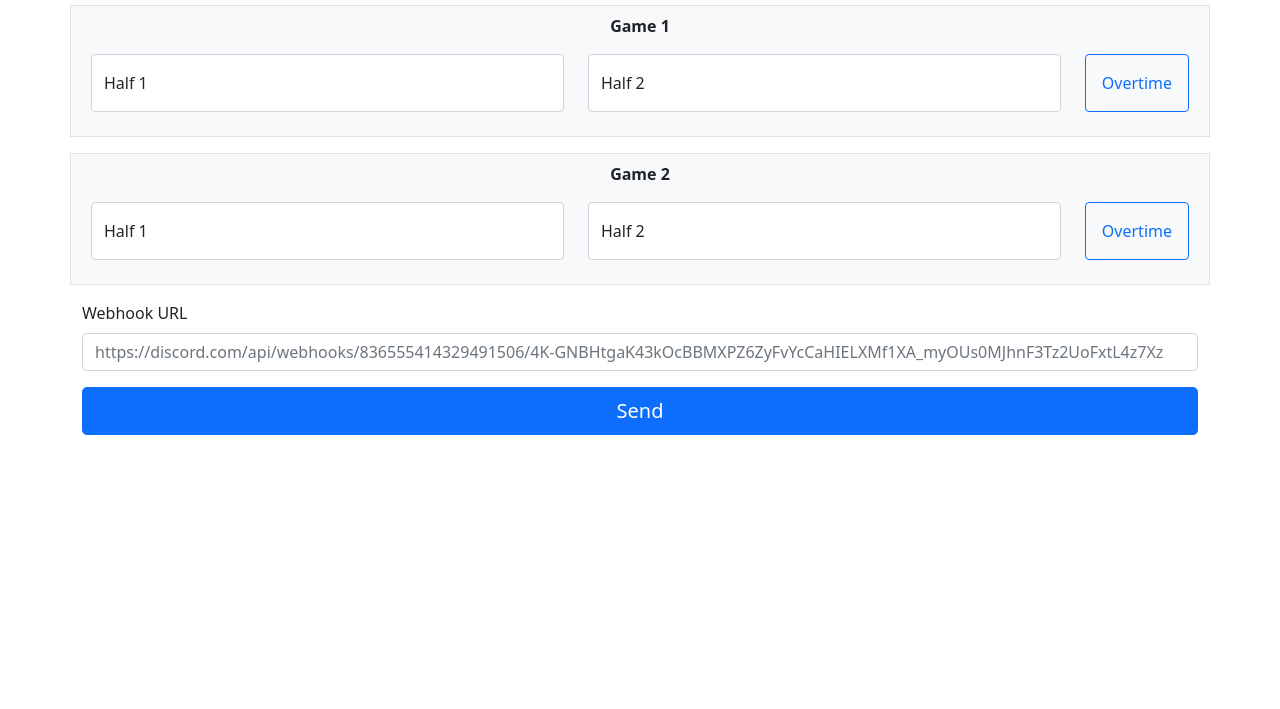
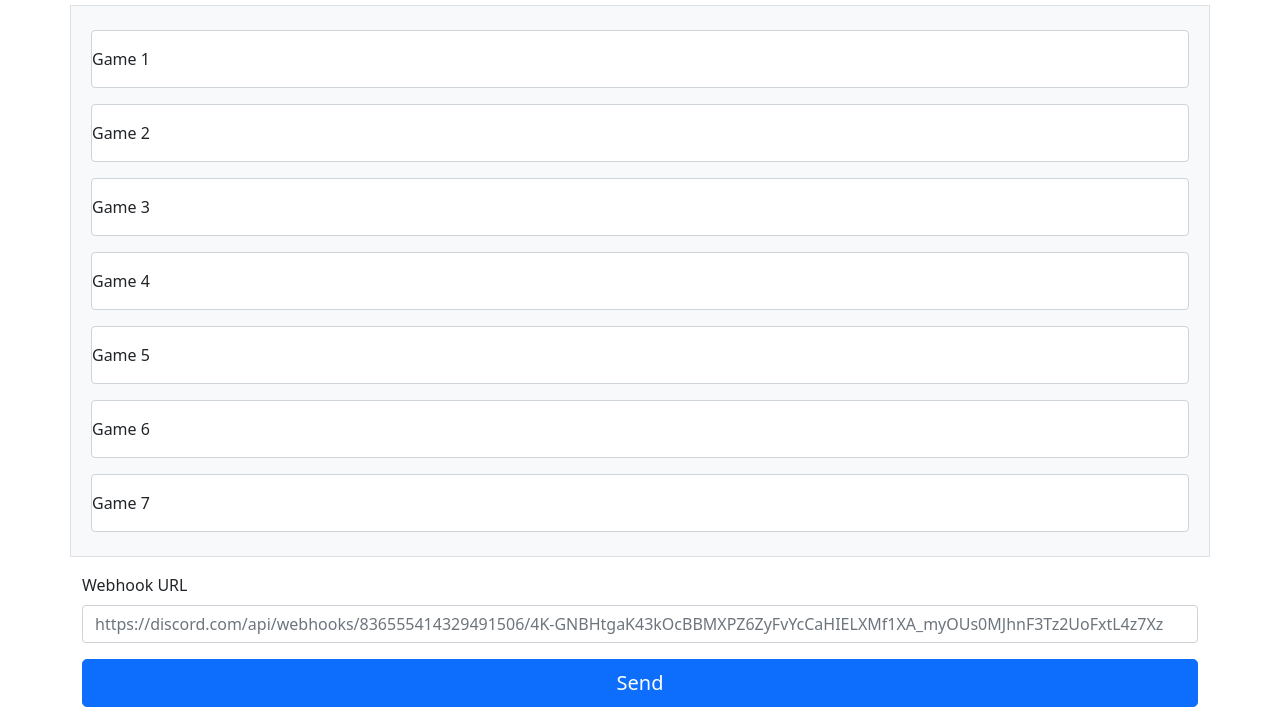
Before and after one commit to gryff66/gryff6.github.io, a plain HTML site: page index.html in a window 1280 px wide. Shown: the part 91-800 px from the top of the page. Drawn offline with nearby package versions, Linux system fonts and the light colour scheme.

Commit message:
changed ui from 2 games 2 halves per to 7 games

```diff
--- a/index.html
+++ b/index.html
@@ -12,66 +12,74 @@
   </head>
 
   <body>
-    <h1 class="text-center my-4">NALTP Score Embed</h1>
+    <h1 class="text-center my-4">NALTP Game Score Discord Embed</h1>
 
     <!-- FORM -->
     <form class="needs-validation">
       <div class="container">
+        <div class="row border p-2 mb-3 bg-light">
           <!-- GAME 1 -->
-        <div class="row border p-2 mb-3 bg-light">
-          <div class="text-center fw-bold">Game 1</div>
-          <div class="col-sm mb-3">
           <div class="form-floating mt-3">
-              <input type="text" class="form-control" id="G1H1eu" placeholder="https://tagpro.eu/?match=2336173" value="" required>
-              <label for="floatingInput">Half 1</label>
+            <input type="text" class="form-control" id="G1" placeholder="https://tagpro.eu/?match=2336173" value="" required>
+            <label for="floatingInput" p-1>Game 1</label>
             <div class="invalid-feedback">
               Valid .eu is required
             </div>
           </div>
 
-          </div>
-          <div class="col-sm mb-3">
+          <!-- GAME 2 -->
           <div class="form-floating mt-3">
-              <input type="text" class="form-control" id="G1H2eu" placeholder="https://tagpro.eu/?match=2336182" value="" required>
-              <label for="floatingInput">Half 2</label>
-              <div class="invalid-feedback">
-                Valid .eu is required
-              </div>
-            </div>
-          </div>
-          <!-- OVERTIME -->
-          <div class="col-auto mt-3">
-            <input type="checkbox" class="btn-check" id="btn-check-outlined" autocomplete="off">
-            <label class="btn btn-outline-primary p-3" for="btn-check-outlined">Overtime</label>
-          </div>
-        </div>
-
-        <!-- GAME 2 -->
-        <div class="row border p-2 mb-3 bg-light">
-          <div class="text-center fw-bold">Game 2</div>
-          <div class="col mb-3">
-            <div class="form-floating mt-3">
-              <input type="text" class="form-control" id="G2H1eu" placeholder="https://tagpro.eu/?match=2336173" value="" required>
-              <label for="floatingInput">Half 1</label>
+            <input type="text" class="form-control" id="G2" placeholder="https://tagpro.eu/?match=2336173" value="" required>
+            <label for="floatingInput">Game 2</label>
             <div class="invalid-feedback">
               Valid .eu is required
             </div>
           </div>
 
-          </div>
-          <div class="col mb-3">
+          <!-- GAME 3 -->
           <div class="form-floating mt-3">
-              <input type="text" class="form-control" id="G2H2eu" placeholder="https://tagpro.eu/?match=2336182" value="" required>
-              <label for="floatingInput">Half 2</label>
+            <input type="text" class="form-control" id="G3" placeholder="https://tagpro.eu/?match=2336173" value="" required>
+            <label for="floatingInput">Game 3</label>
             <div class="invalid-feedback">
               Valid .eu is required
             </div>
           </div>
+
+          <!-- GAME 4 -->
+          <div class="form-floating mt-3">
+            <input type="text" class="form-control" id="G4" placeholder="https://tagpro.eu/?match=2336173" value="" required>
+            <label for="floatingInput">Game 4</label>
+            <div class="invalid-feedback">
+              Valid .eu is required
             </div>
-          <!-- OVERTIME -->
-          <div class="col-auto mt-3">
-            <input type="checkbox" class="btn-check" id="btn-check-outlined" autocomplete="off">
-            <label class="btn btn-outline-primary p-3" for="btn-check-outlined">Overtime</label>
+          </div>
+
+          <!-- GAME 5 -->
+          <div class="form-floating mt-3">
+            <input type="text" class="form-control" id="G5" placeholder="https://tagpro.eu/?match=2336173" value="" required>
+            <label for="floatingInput">Game 5</label>
+            <div class="invalid-feedback">
+              Valid .eu is required
+            </div>
+          </div>
+
+          <!-- GAME 6 -->
+          <div class="form-floating mt-3">
+            <input type="text" class="form-control" id="G6" placeholder="https://tagpro.eu/?match=2336173" value="" required>
+            <label for="floatingInput">Game 6</label>
+            <div class="invalid-feedback">
+              Valid .eu is required
+            </div>
+          </div>
+
+
+          <!-- GAME 7 -->
+          <div class="form-floating mt-3 mb-3">
+            <input type="text" class="form-control" id="G7" placeholder="https://tagpro.eu/?match=2336173" value="" required>
+            <label for="floatingInput">Game 7</label>
+            <div class="invalid-feedback">
+              Valid .eu is required
+            </div>
           </div>
         </div>
 
@@ -86,8 +94,6 @@
         <!-- SEND BUTTON -->
         <button class="w-100 btn btn-primary btn-lg" type="submit">Send</button>
       </div>
-
-
     </form>
 
     <!-- Bootstrap Bundle with Popper -->
```
Lines whose indentation alone changed are shown as unchanged.
